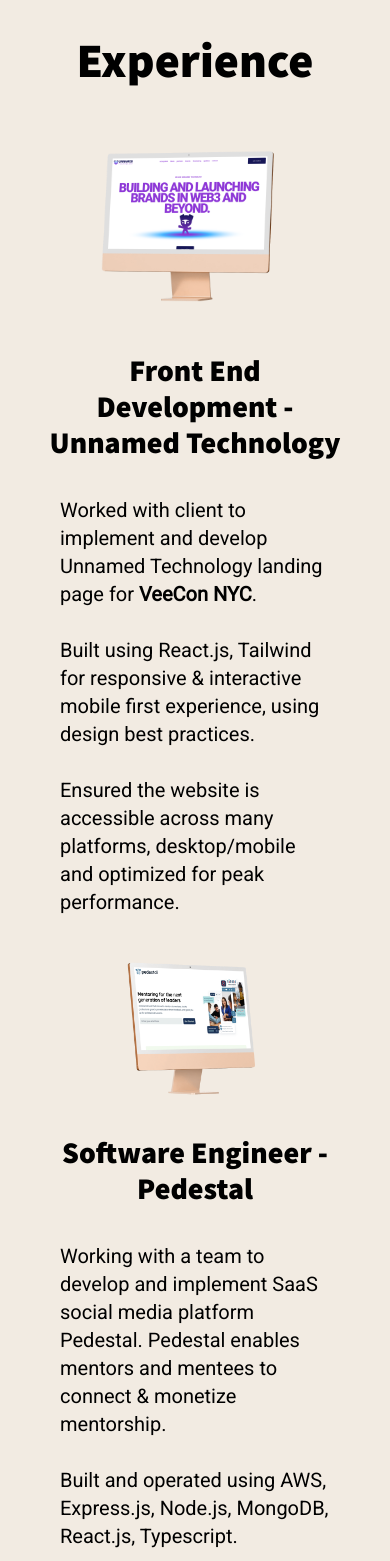
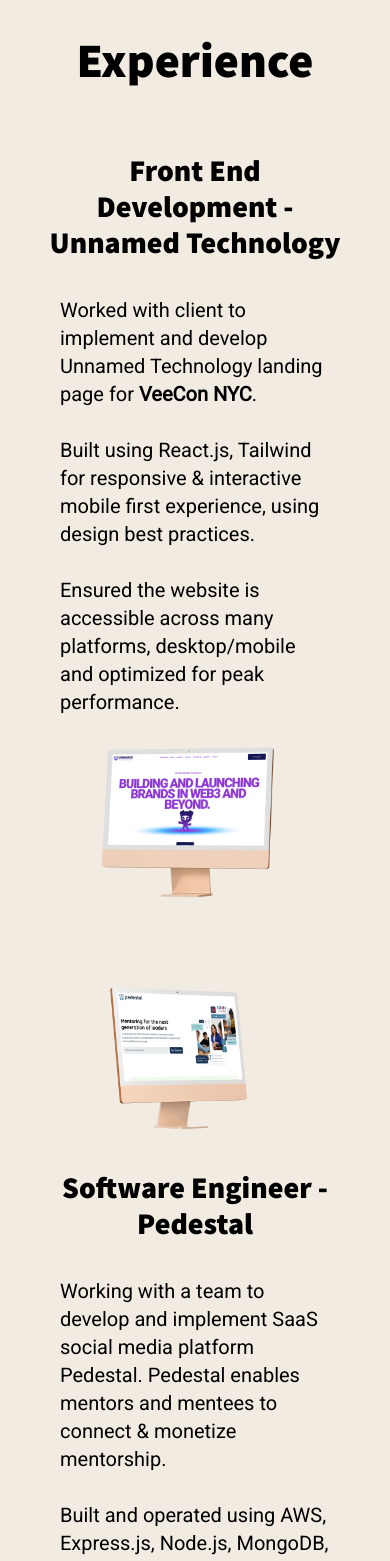
Before and after one commit to kjschelling/thekjcode, a React (Create React App) app: page / in a window 390 px wide. Shown: the part 2980-4541 px from the top of the page. Built offline with nearby package versions, Linux system fonts and the light colour scheme.

Commit message:
fixed desktop, need to fix mobile projects

```diff
--- a/src/components/Projects.jsx
+++ b/src/components/Projects.jsx
@@ -8,16 +8,11 @@
 function Projects(props) {
     return (
         <div id="project_section" className="section full bg-biege text-black ">
-            <div className="mt-12 md:py-4">
+            <div className="mt-12 md:py-4 mb-12">
                 <h2 className="text-center font-source text-5xl xs:mb-12 md:mb-1"> Experience </h2>
             </div>
             <div className="grid font-roboto text-xl sm:grid-cols-1 md:grid-cols-2 gap-3 mx-5 mb-12 pb-12">
                 {/* Projects/Experience Row 1 */}
-                <div className="md:hidden xs:visible">
-                    <a href="https://www.unnamed.gg/" target="_blank">
-                        <img src={UnnamedImg} className='hover:scale-125 mx-auto' />
-                    </a>
-                </div>
                 <div className="md:mt-8">
                     <div className='md:pt-6'>
                         <h2 className="font-source text-3xl p-5 mb-4">Front End Development - Unnamed Technology </h2>
@@ -36,7 +31,7 @@
                         </ul>
                     </div>
                 </div>
-                <div className="md:visible xs:hidden">
+                <div className="">
                     <a href="https://www.unnamed.gg/" target="_blank">
                         <img src={UnnamedImg} className='hover:scale-125 mx-auto' />
                     </a>
@@ -44,7 +39,7 @@
                 {/* End of Row 1  */}
 
                 {/* Projects/Experience Row 2 */}
-                <div className="md:visible xs:ml-12 xs:pl-5 xs:mt-6">
+                <div className="xs:ml-12 mt-12">
                     <a href="https://pedestalapp.com/" target="_blank">
                         <img src={PedestalImg} className='hover:scale-125 mx-auto' />
                     </a>
@@ -68,11 +63,6 @@
                 {/* End of Row 2 */}
 
                 {/* Projects/Experience Row 3 */}
-                <div className="md:hidden xs:visible xs:mt-6 ">
-                    <a href="https://www.mysticsisterhood.io/" target="_blank">
-                        <img src={MysticImg} className='hover:scale-125 mx-auto xs:pr-12' />
-                    </a>
-                </div>
                 <div className="md:mt-12 xs:mb-6">
                     <div className="pt-6">
                         <h2 className="font-source text-3xl p-5 mb-4">Web3 Engineer - Digitizing.io </h2>
@@ -89,7 +79,7 @@
                         </ul>
                     </div>
                 </div>
-                <div className="md:visible xs:hidden">
+                <div className="md:mt-12">
                     <a href="https://www.mysticsisterhood.io/" target="_blank">
                         <img src={MysticImg} className='hover:scale-125 mx-auto' />
                     </a>
@@ -97,7 +87,7 @@
                 {/* End of Row 3 */}
 
                 {/* Projects/Experience Row 4 */}
-                <div className="">
+                <div className="md:mt-12">
                     <a href="https://www.klapes.io/" target="_blank">
                         <img src={KlapesImg} className='hover:scale-115 mx-auto' />
                     </a>
--- a/tailwind.config.js
+++ b/tailwind.config.js
@@ -18,6 +18,7 @@
       'biege': '#F2EBE2',
     },
     screens: {
+      xxs: "250px",
       xs: "320px",
       sm: '480px',
       md: '768px',
```
